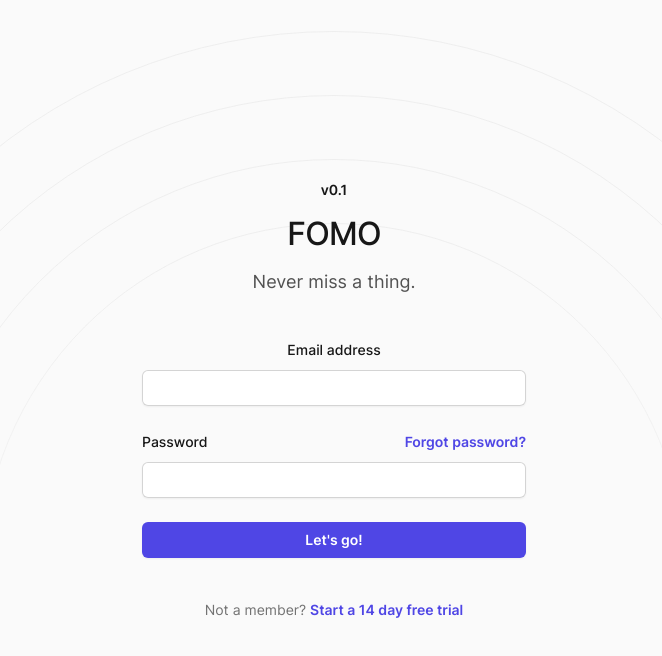
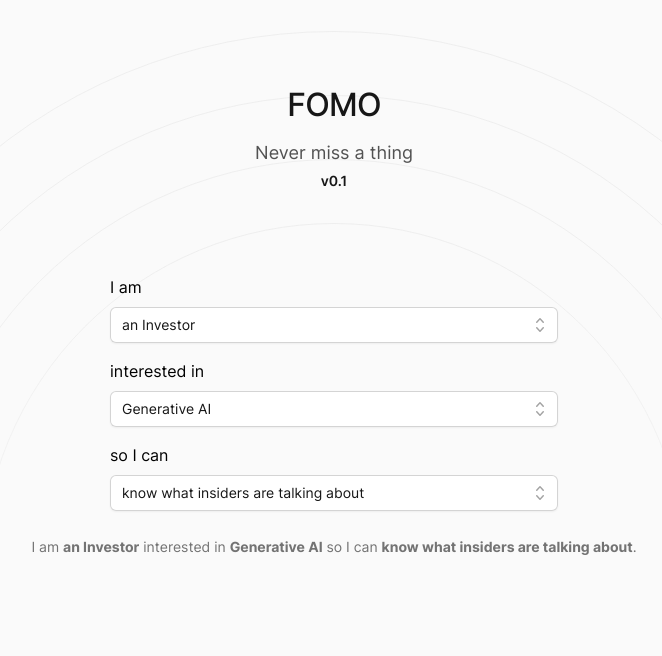
Before and after one commit to gianlucatruda/FOMO, a Next.js app: page / in a window 1280 px wide. Shown: the top 656 px of the page, without its empty margins (306-968 px from the left). Built offline with nearby package versions, Linux system fonts and the light colour scheme.

Commit message:
Basic stateful user vibe section working.

```diff
--- a/package.json
+++ b/package.json
@@ -11,11 +11,13 @@
   "browserslist": "defaults, not ie <= 11",
   "dependencies": {
     "@headlessui/react": "^1.7.13",
+    "@heroicons/react": "^2.0.18",
     "@tailwindcss/forms": "^0.5.3",
     "autoprefixer": "^10.4.12",
     "clsx": "^1.2.1",
     "focus-visible": "^5.2.0",
     "framer-motion": "^6.5.1",
+    "heroicons": "^2.0.18",
     "next": "^13.4.2",
     "postcss-focus-visible": "^6.0.4",
     "react": "18.2.0",
@@ -26,7 +28,7 @@
   "devDependencies": {
     "eslint": "8.26.0",
     "eslint-config-next": "13.0.2",
-    "prettier": "^2.8.7",
+    "prettier": "2.8.8",
     "prettier-plugin-tailwindcss": "^0.2.6"
   }
 }
--- /dev/null
+++ b/src/components/HeroText.jsx
@@ -0,0 +1,16 @@
+import { Container } from '@/components/Container'
+export const HeroText = () => {
+  return (
+    <>
+      <div className="flex h-1/3 flex-col items-center justify-center py-2">
+        <Container className="relative isolate flex h-full flex-col items-center justify-center py-8 text-center sm:py-8">
+          <h1 className="mt-2 text-3xl font-medium tracking-tight text-gray-900">
+            FOMO
+          </h1>
+          <p className="mt-2 text-lg text-gray-600">Never miss a thing</p>
+          <p className="text-sm font-semibold text-gray-900">v0.1</p>
+        </Container>
+      </div>
+    </>
+  )
+}
--- /dev/null
+++ b/src/components/VibeCombo.jsx
@@ -0,0 +1,85 @@
+import { useState } from 'react'
+import { CheckIcon, ChevronUpDownIcon } from '@heroicons/react/20/solid'
+import { Combobox } from '@headlessui/react'
+
+function classNames(...classes) {
+  return classes.filter(Boolean).join(' ')
+}
+
+export const VibeCombo = ({
+  prefixText,
+  entities,
+  selectedEntity,
+  onEntityChange,
+}) => {
+  const [query, setQuery] = useState('')
+
+  const filteredEntities =
+    query === ''
+      ? entities
+      : entities.filter((person) => {
+          return person.name.toLowerCase().includes(query.toLowerCase())
+        })
+
+  return (
+    <div className="mx-auto w-1/2 max-w-md py-2">
+      <Combobox as="div" value={selectedEntity} onChange={onEntityChange}>
+        <p className="">{prefixText}</p>
+        <div className="relative mt-2">
+          <Combobox.Input
+            className="w-full rounded-md border-0 bg-white py-1.5 pl-3 pr-10 text-gray-900 shadow-sm ring-1 ring-inset ring-gray-300 focus:ring-2 focus:ring-inset focus:ring-indigo-600 sm:text-sm sm:leading-6"
+            onChange={(event) => setQuery(event.target.value)}
+            displayValue={(person) => person?.name}
+          />
+          <Combobox.Button className="absolute inset-y-0 right-0 flex items-center rounded-r-md px-2 focus:outline-none">
+            <ChevronUpDownIcon
+              className="h-5 w-5 text-gray-400"
+              aria-hidden="true"
+            />
+          </Combobox.Button>
+
+          {filteredEntities.length > 0 && (
+            <Combobox.Options className="absolute z-10 mt-1 max-h-60 w-full overflow-auto rounded-md bg-white py-1 text-base shadow-lg ring-1 ring-black ring-opacity-5 focus:outline-none sm:text-sm">
+              {filteredEntities.map((person) => (
+                <Combobox.Option
+                  key={person.id}
+                  value={person}
+                  className={({ active }) =>
+                    classNames(
+                      'relative cursor-default select-none py-2 pl-3 pr-9',
+                      active ? 'bg-indigo-600 text-white' : 'text-gray-900'
+                    )
+                  }
+                >
+                  {({ active, selected }) => (
+                    <>
+                      <span
+                        className={classNames(
+                          'block truncate',
+                          selected && 'font-semibold'
+                        )}
+                      >
+                        {person.name}
+                      </span>
+
+                      {selected && (
+                        <span
+                          className={classNames(
+                            'absolute inset-y-0 right-0 flex items-center pr-4',
+                            active ? 'text-white' : 'text-indigo-600'
+                          )}
+                        >
+                          <CheckIcon className="h-5 w-5" aria-hidden="true" />
+                        </span>
+                      )}
+                    </>
+                  )}
+                </Combobox.Option>
+              ))}
+            </Combobox.Options>
+          )}
+        </div>
+      </Combobox>
+    </div>
+  )
+}
--- a/src/pages/index.jsx
+++ b/src/pages/index.jsx
@@ -1,93 +1,60 @@
+import { useState } from 'react'
+import { Combobox } from '@headlessui/react'
 import Head from 'next/head'
-
+import { VibeCombo } from '@/components/VibeCombo'
+import { HeroText } from '@/components/HeroText'
 import { Button } from '@/components/Button'
 import { CirclesBackground } from '@/components/CirclesBackground'
-import { Container } from '@/components/Container'
+import { CheckIcon, ChevronUpDownIcon } from '@heroicons/react/20/solid'
 
-export default function NotFound() {
+const identities = [
+  { id: 'identity-' + 1, name: 'an Investor' },
+  { id: 'identity-' + 2, name: 'a Tech Founder' },
+]
+const interests = [
+  { id: 'interest-' + 1, name: 'Generative AI' },
+  { id: 'interest-' + 2, name: 'AI Agents' },
+]
+const goals = [
+  { id: 'goal-' + 1, name: 'know what insiders are talking about' },
+  { id: 'goal-' + 2, name: 'assess early-stage tech startups' },
+]
+
+export default function Home() {
+  const [selectedIdentity, setSelectedIdentity] = useState(identities[0])
+  const [selectedInterest, setSelectedInterest] = useState(interests[0])
+  const [selectedGoal, setSelectedGoal] = useState(goals[0])
+
   return (
     <>
       <Head>
         <title>FOMO v0.1</title>
       </Head>
-      <Container className="relative isolate flex h-full flex-col items-center justify-center py-20 text-center sm:py-32">
-        <CirclesBackground className="absolute left-1/2 top-1/2 -z-10 mt-44 w-[68.125rem] -translate-x-1/2 -translate-y-1/2 stroke-gray-300/30 [mask-image:linear-gradient(to_bottom,white_20%,transparent_75%)]" />
-        <p className="text-sm font-semibold text-gray-900">v0.1</p>
-        <h1 className="mt-2 text-3xl font-medium tracking-tight text-gray-900">
-          FOMO
-        </h1>
-        <p className="mt-2 text-lg text-gray-600">Never miss a thing.</p>
-        <div className="mt-10 sm:mx-auto sm:w-full sm:max-w-sm">
-          <form className="space-y-6" action="#" method="POST">
-            <div>
-              <label
-                htmlFor="email"
-                className="block text-sm font-medium leading-6 text-gray-900"
-              >
-                Email address
-              </label>
-              <div className="mt-2">
-                <input
-                  id="email"
-                  name="email"
-                  type="email"
-                  autoComplete="email"
-                  required
-                  className="block w-full rounded-md border-0 py-1.5 text-gray-900 shadow-sm ring-1 ring-inset ring-gray-300 placeholder:text-gray-400 focus:ring-2 focus:ring-inset focus:ring-indigo-600 sm:text-sm sm:leading-6"
-                />
-              </div>
-            </div>
+      <CirclesBackground className="absolute left-1/2 top-1/2 -z-10 mt-44 w-[68.125rem] -translate-x-1/2 -translate-y-1/2 stroke-gray-300/30 [mask-image:linear-gradient(to_bottom,white_20%,transparent_75%)]" />
+      <HeroText />
 
-            <div>
-              <div className="flex items-center justify-between">
-                <label
-                  htmlFor="password"
-                  className="block text-sm font-medium leading-6 text-gray-900"
-                >
-                  Password
-                </label>
-                <div className="text-sm">
-                  <a
-                    href="#"
-                    className="font-semibold text-indigo-600 hover:text-indigo-500"
-                  >
-                    Forgot password?
-                  </a>
-                </div>
-              </div>
-              <div className="mt-2">
-                <input
-                  id="password"
-                  name="password"
-                  type="password"
-                  autoComplete="current-password"
-                  required
-                  className="block w-full rounded-md border-0 py-1.5 text-gray-900 shadow-sm ring-1 ring-inset ring-gray-300 placeholder:text-gray-400 focus:ring-2 focus:ring-inset focus:ring-indigo-600 sm:text-sm sm:leading-6"
-                />
-              </div>
-            </div>
-
-            <div>
-              <button
-                type="submit"
-                className="flex w-full justify-center rounded-md bg-indigo-600 px-3 py-1.5 text-sm font-semibold leading-6 text-white shadow-sm hover:bg-indigo-500 focus-visible:outline focus-visible:outline-2 focus-visible:outline-offset-2 focus-visible:outline-indigo-600"
-              >
-                Let's go!
-              </button>
-            </div>
-          </form>
-
-          <p className="mt-10 text-center text-sm text-gray-500">
-            Not a member?{' '}
-            <a
-              href="#"
-              className="font-semibold leading-6 text-indigo-600 hover:text-indigo-500"
-            >
-              Start a 14 day free trial
-            </a>
-          </p>
-        </div>
-      </Container>
+      <VibeCombo
+        prefixText={'I am'}
+        entities={identities}
+        selectedEntity={selectedIdentity}
+        onEntityChange={setSelectedIdentity}
+      />
+      <VibeCombo
+        prefixText={'interested in'}
+        entities={interests}
+        selectedEntity={selectedInterest}
+        onEntityChange={setSelectedInterest}
+      />
+      <VibeCombo
+        prefixText={'so I can'}
+        entities={goals}
+        selectedEntity={selectedGoal}
+        onEntityChange={setSelectedGoal}
+      />
+      <p className="mt-4 text-center text-sm text-gray-500">
+        I am <b>{selectedIdentity?.name}</b> interested in{' '}
+        <b>{selectedInterest?.name}</b> so I can <b>{selectedGoal?.name}</b>.
+      </p>
     </>
   )
 }
```
Also changed, not shown: 1 other file (tests, documents, lock files or other folders).
